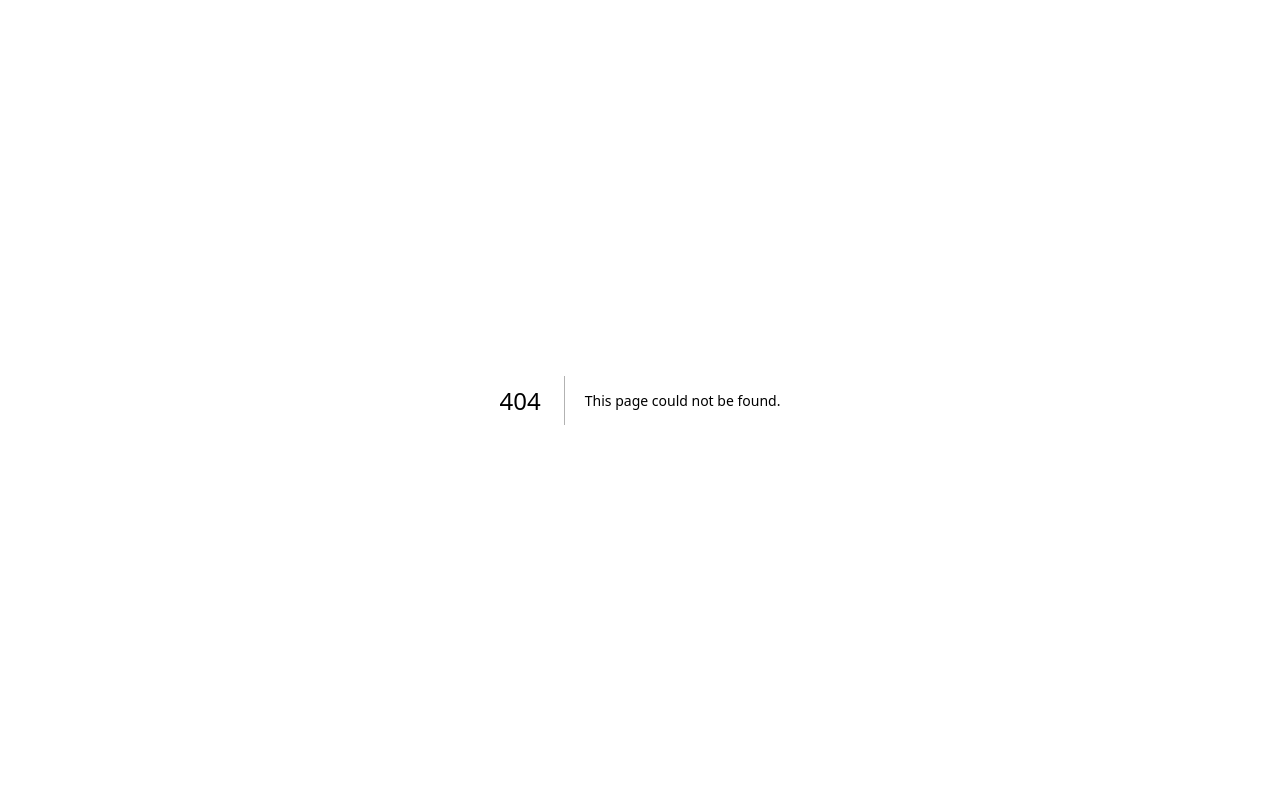
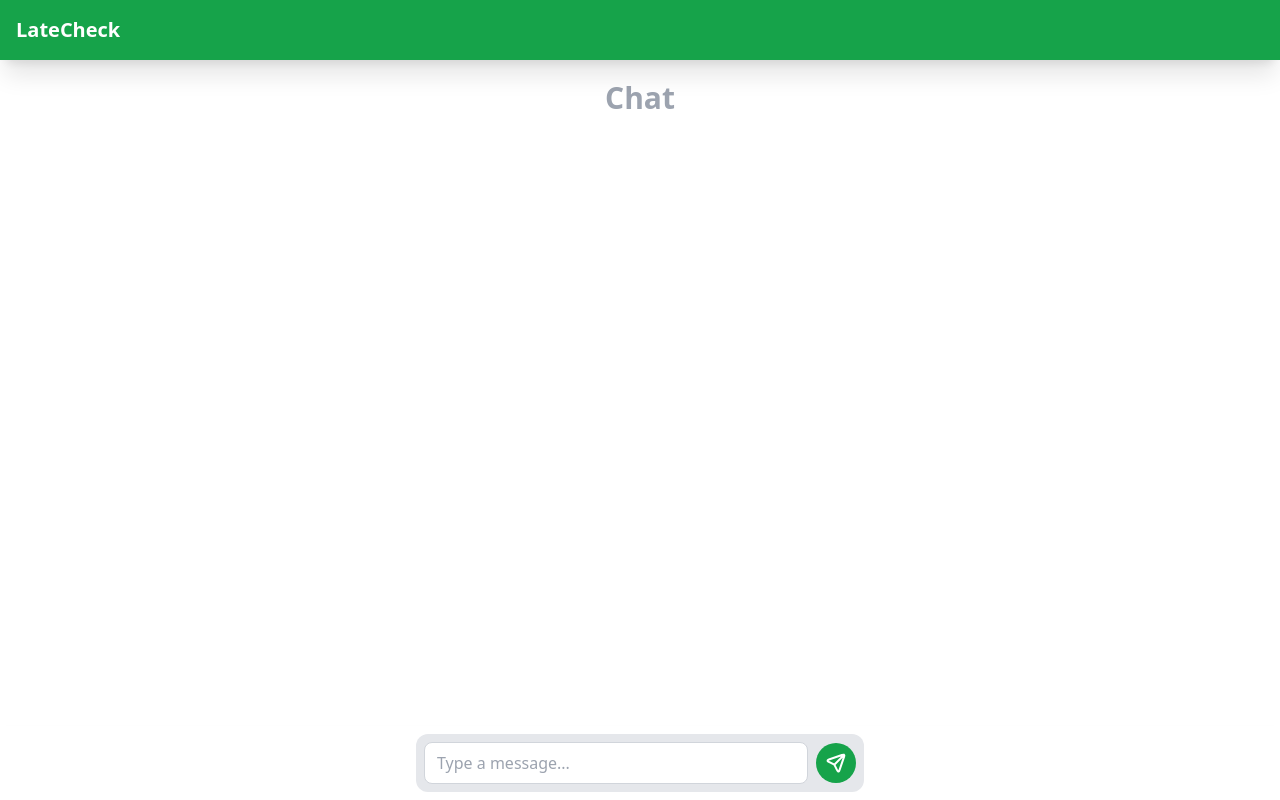
Before and after one commit to Shuaibullattil/lateCheck, a Next.js app in the folder sampleone/: page /chat in a window 1280 px wide. Before the commit this address had no page. Built offline with nearby package versions, Linux system fonts and the light colour scheme; sample sign-in values are in the browser's storage.

Commit message:
created new user page "chat"

```diff
--- /dev/null
+++ b/sampleone/src/app/chat/page.tsx
@@ -0,0 +1,63 @@
+"use client"
+import { useEffect,useState } from "react";
+import { useRouter } from "next/navigation";
+import MenuButton from "../components/user/menubutton";
+import Chatbubble from "../components/user/Chatbubble";
+
+
+export default function notify(){
+
+    const router = useRouter();
+        const [user, setUser] = useState<any>(null); // Initially null to avoid hydration issues
+
+        useEffect(() => {
+            // Ensure localStorage access happens only on the client
+            if (typeof window === "undefined") return;
+
+            const storedUser = localStorage.getItem("user");
+            if (storedUser) {
+                setUser(JSON.parse(storedUser));
+            } else {
+                router.replace("/"); // ✅ Use `replace` instead of `push` for instant redirection
+            }
+        }, [router]);
+
+        // Prevent rendering until user state is determined
+        if (!user) return null;
+
+
+    return(
+        <div className="h-screen">
+        {/* Fixed Header */}
+        <header className="fixed top-0 left-0 w-full bg-green-600 shadow-xl p-4 z-50">
+            <h1 className="text-left text-xl text-white font-bold">LateCheck</h1>
+        </header>
+
+        {/* Main Content (Scrollable) */}
+        <main className="grid grid-cols-6 flex-1 overflow-y-auto pt-16 pb-16 px-4">
+            {/* Page content goes here */}
+            <div className="flex col-span-6 justify-center items-center">
+                <h1 className="text-gray-400 font-black text-3xl py-4">Chat</h1>
+            </div>
+        </main>
+
+        {/* Fixed Footer Navigation */}
+        <footer className="flex justify-center fixed bottom-0 left-0 w-full shadow-md p-2 z-50">
+            <div className="flex justify-center items-center gap-2 p-2 bg-gray-200 rounded-xl w-full max-w-md">
+                {/* Input Field */}
+                <input
+                    type="text"
+                    placeholder="Type a message..."
+                    className="flex-1 px-3 py-2 rounded-lg border border-gray-300 focus:outline-none focus:ring-2 focus:ring-green-500"
+                />
+
+                {/* Send Button */}
+                <button className="flex items-center justify-center p-2 bg-green-600 text-white rounded-full hover:bg-green-700">
+                    <img src="/send-icon.svg" alt="Send" className="h-6 w-6" />
+                </button>
+            </div>
+
+        </footer>
+    </div>
+    );
+}
--- a/sampleone/src/app/components/user/Profilecard.tsx
+++ b/sampleone/src/app/components/user/Profilecard.tsx
@@ -5,7 +5,7 @@ const Profilecard = ({student}:{student:any}) => {
     <div className='grid grid-cols-6 border my-2 px-2 rounded-md shadow-md bg-green-900'>
         <div className="flex avatar col-span-2 justify-center items-center py-8">
             <div className="mask rounded-full w-24">
-                <img src="https://img.daisyui.com/images/stock/photo-1534528741775-53994a69daeb.webp" />
+                <img src="https://i.pinimg.com/474x/69/78/19/69781905dd57ba144ab71ca4271ab294.jpg" />
             </div>
         </div>
         <div className='grid grid-cols-2 col-span-4 py-8'>
--- a/sampleone/src/app/components/user/menubutton.tsx
+++ b/sampleone/src/app/components/user/menubutton.tsx
@@ -22,13 +22,18 @@ const MenuButton = () => {
           </a>
         </li>
         <li>
+          <a href='/notify'>
+            <img src="/notification.svg" alt="" className='h-6 w-6' />
+          </a>
+        </li>
+        <li>
           <a href='/qrscanner'>
             <img src="/scan.svg" alt="" className='h-6 w-6' />
           </a>
         </li>
         <li>
-          <a href='/notify'>
-            <img src="/notification.svg" alt="" className='h-6 w-6' />
+          <a href='/chat'>
+            <img src="/black send-icon.svg" alt="" className='h-6 w-6' />
           </a>
         </li>
         <li>
--- a/sampleone/src/app/home/page.tsx
+++ b/sampleone/src/app/home/page.tsx
@@ -32,8 +32,8 @@ export default function Home() {
                 <h3 className="text-right text-sm text-white font-bold">{user?.name}</h3>
             </header>
 
-            {/* Main Content (Scrollable) */}
-            <main className="grid grid-cols-6 flex-1 overflow-y-auto pt-16 pb-16 px-4">
+            {/* Main Content (Scrogrid llable) */}
+            <main className="grid-cols-6 flex-1 overflow-y-auto pt-16 pb-16 px-4">
                 <div className="col-span-6 my-2">
                     <Abouthostel hostel={user?.details?.hostel} />
                 </div>
```
Also changed, not shown: sampleone/public/black send-icon.svg (added), sampleone/public/send-icon.svg (added).
